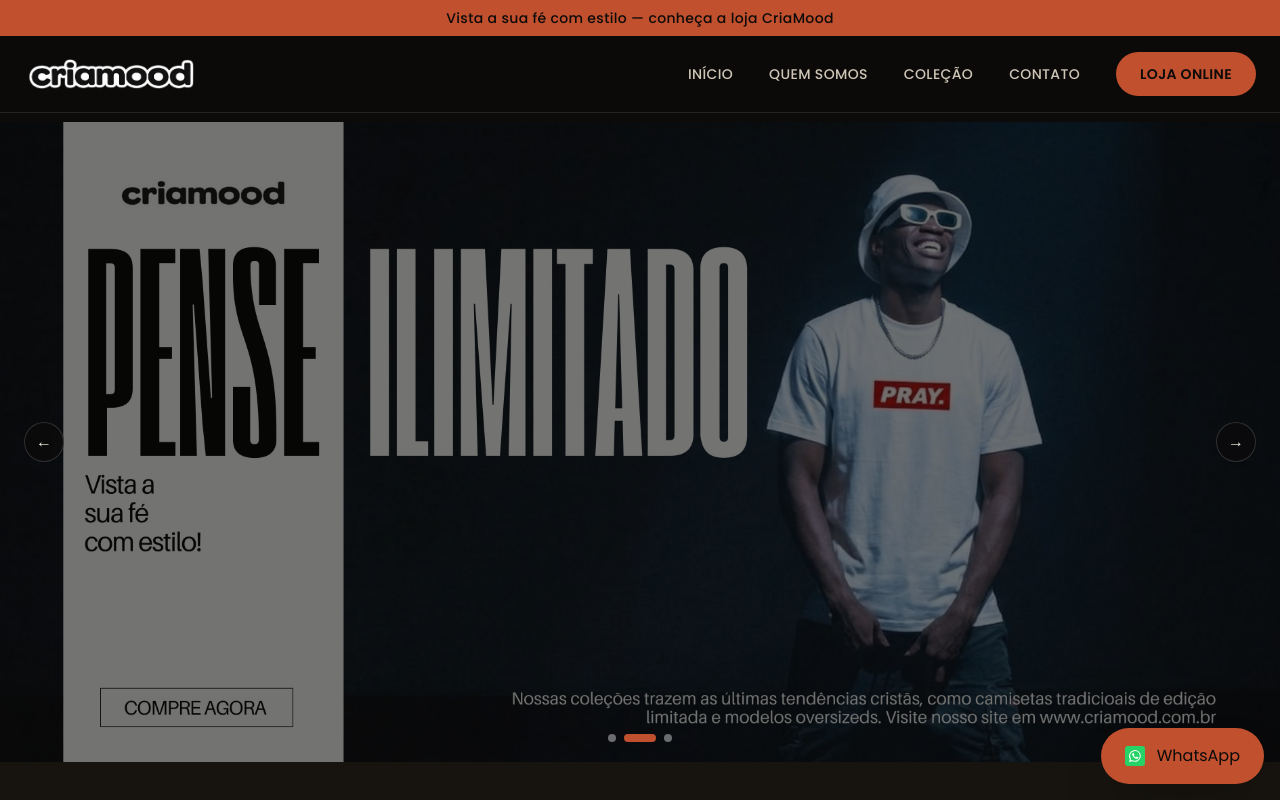
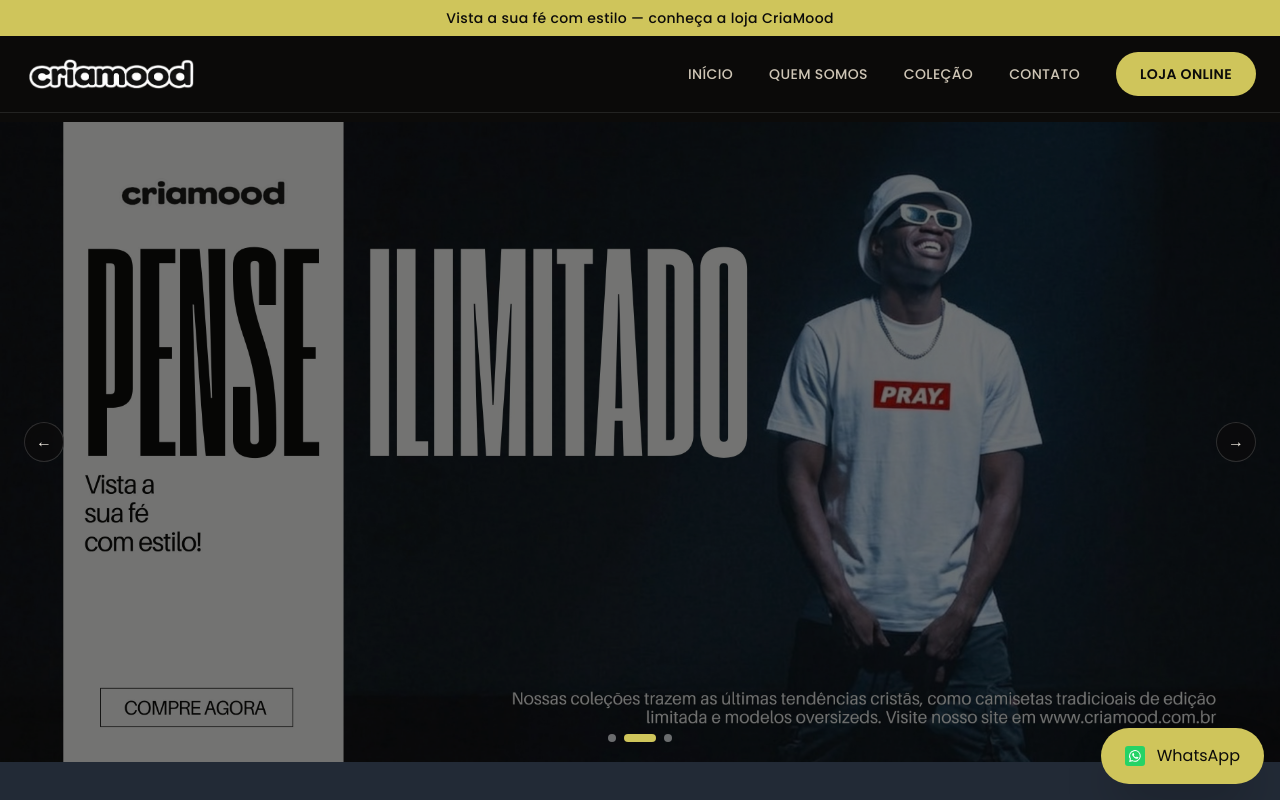
Before and after one commit to criamood/criamood-site, a Next.js app: page / in a window 1280 px wide. Shown: the top 800 px of the page. Built offline with nearby package versions, Linux system fonts and the light colour scheme.

Commit message:
atualiza paleta de cores (Sahara Sand + Tuna)

```diff
--- a/app/globals.css
+++ b/app/globals.css
@@ -1,13 +1,14 @@
 @import "tailwindcss";
 
 :root {
-  /* Identidade CriaMood — fé + streetwear vintage */
-  --ink: #0c0b0a;       /* preto quase puro, fundo principal */
-  --ink-soft: #17140f;  /* preto levemente aquecido, seções alternadas */
-  --paper: #f4efe6;     /* creme, texto sobre fundo escuro */
+  /* Identidade CriaMood — paleta Sahara Sand → Tuna */
+  --ink: #0c0b0a;          /* preto — cor principal, mantida */
+  --ink-soft: #222a36;     /* Tuna Dark 01 — seções alternadas escuras */
+  --paper: #f4efe6;        /* creme, texto sobre fundo escuro */
   --paper-muted: #cfc6b6;
-  --brand: #c1502e;     /* terracota/ember — acento principal */
-  --brand-dark: #a3401f;
+  --brand: #cfc55b;        /* Sahara Sand Dark 01 — acento principal */
+  --brand-dark: #b1a535;   /* Sahara Sand Dark 02 — hover/estado escuro */
+  --brand-light: #eee582;  /* Sahara Sand base — realces sutis */
   --background: var(--ink);
   --foreground: var(--paper);
 }
@@ -24,6 +25,7 @@
   --color-paper-muted: var(--paper-muted);
   --color-brand: var(--brand);
   --color-brand-dark: var(--brand-dark);
+  --color-brand-light: var(--brand-light);
   --color-background: var(--background);
   --color-foreground: var(--foreground);
   --font-sans: var(--font-poppins);
```
Also changed, not shown: public/apple-touch-icon.png, 1 other file (tests, documents, lock files or other folders).
